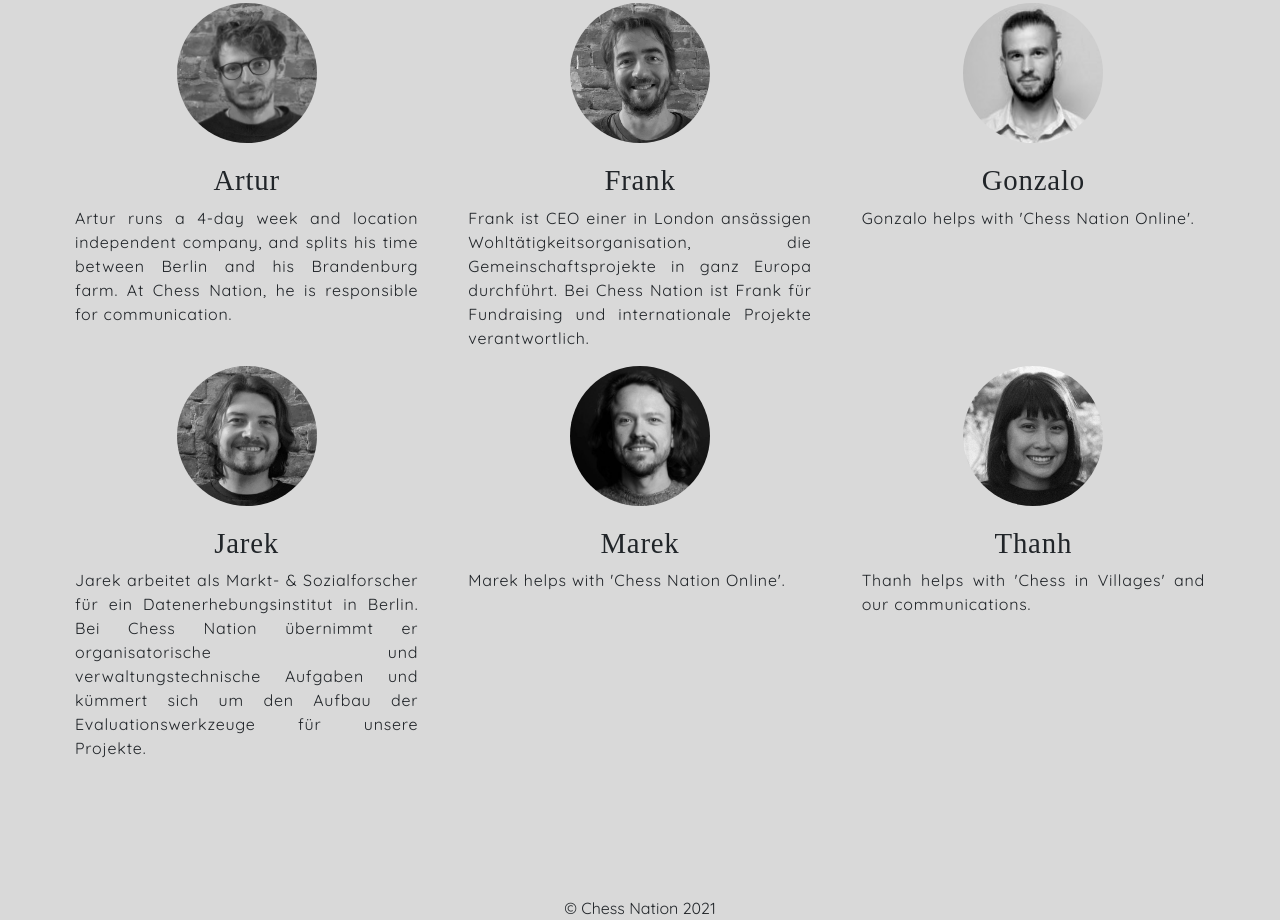
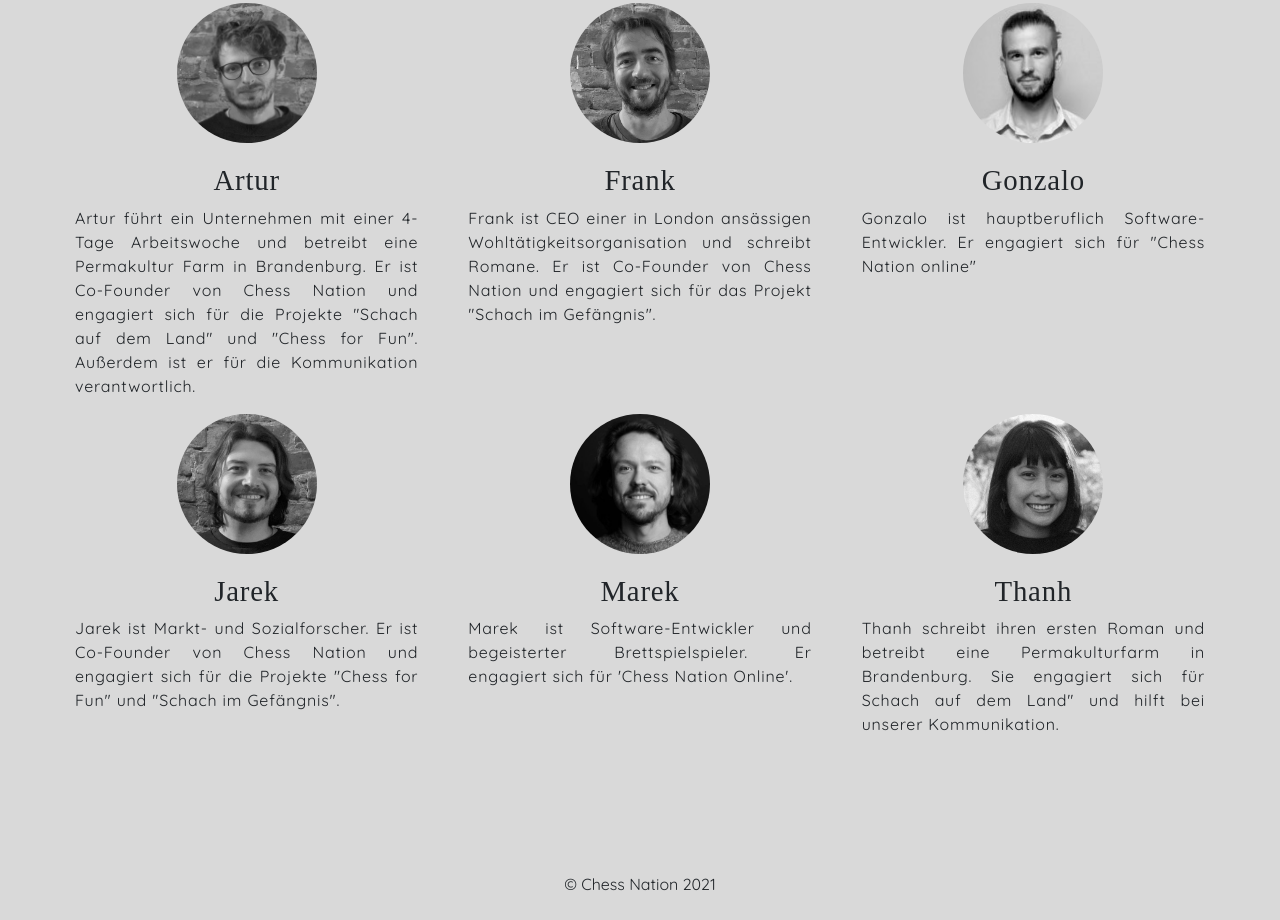
Before and after one commit to thanhlantrung/chessnation, a plain HTML site: page about-us.html in a window 1280 px wide. Shown: the part 1028-1948 px from the top of the page. After the commit the page ends 1924 px from the top, so only its background shows below. Drawn offline with nearby package versions, Linux system fonts and the light colour scheme; some packages are replaced by stand-ins of ours; a web font is replaced by a local one.

Commit message:
added german about us text

```diff
--- a/about-us.html
+++ b/about-us.html
@@ -78,35 +78,35 @@
         <div class="col-md-4">
           <div class="img-circle" id="artur"></div>
           <h2>Artur</h2>
-          <p class="person-about-text">Artur runs a 4-day week and location independent company, and splits his time between Berlin and his Brandenburg farm. At Chess Nation, he is responsible for communication.
+          <p class="person-about-text">Artur führt ein Unternehmen mit einer 4-Tage Arbeitswoche und betreibt eine Permakultur Farm in Brandenburg. Er ist Co-Founder von Chess Nation und engagiert sich für die Projekte "Schach auf dem Land" und "Chess for Fun". Außerdem ist er für die Kommunikation verantwortlich.
           </p>
         </div>
         <div class="col-md-4">
           <div class="img-circle" id="frank"></div>
           <h2>Frank</h2>
-          <p class="person-about-text">Frank ist CEO einer in London ansässigen Wohltätigkeitsorganisation, die Gemeinschaftsprojekte in ganz Europa durchführt. Bei Chess Nation ist Frank für Fundraising und internationale Projekte verantwortlich.</p>
+          <p class="person-about-text">Frank ist CEO einer in London ansässigen Wohltätigkeitsorganisation und schreibt Romane. Er ist Co-Founder von Chess Nation und engagiert sich für das Projekt "Schach im Gefängnis".</p>
         </div>
         <div class="col-md-4">
           <div class="img-circle" id="gonzalo"></div>
           <h2>Gonzalo</h2>
-          <p class="person-about-text">Gonzalo helps with 'Chess Nation Online'.
+          <p class="person-about-text">Gonzalo ist hauptberuflich Software-Entwickler. Er engagiert sich für "Chess Nation online"
           </p>
         </div>
         <div class="col-md-4">
           <div class="img-circle" id="jarek"></div>
           <h2>Jarek</h2>
-          <p class="person-about-text">Jarek arbeitet als Markt- &amp; Sozialforscher für ein Datenerhebungsinstitut in Berlin. Bei Chess Nation übernimmt er organisatorische und verwaltungstechnische Aufgaben und kümmert sich um den Aufbau der Evaluationswerkzeuge für unsere Projekte.</p>
+          <p class="person-about-text">Jarek ist Markt- und Sozialforscher. Er ist Co-Founder von Chess Nation und engagiert sich für die Projekte "Chess for Fun" und "Schach im Gefängnis".</p>
         </div>
         <div class="col-md-4">
           <div class="img-circle" id="marek"></div>
           <h2>Marek</h2>
-          <p class="person-about-text">Marek helps with 'Chess Nation Online'.
+          <p class="person-about-text">Marek ist Software-Entwickler und begeisterter Brettspielspieler. Er engagiert sich für 'Chess Nation Online'.
           </p>
         </div>
         <div class="col-md-4">
           <div class="img-circle" id="thanh"></div>
           <h2>Thanh</h2>
-          <p class="person-about-text">Thanh helps with 'Chess in Villages' and our communications.
+          <p class="person-about-text">Thanh schreibt ihren ersten Roman und betreibt eine Permakulturfarm in Brandenburg. Sie engagiert sich für Schach auf dem Land" und hilft bei unserer Kommunikation.
           </p>
         </div>
       </div>
```
